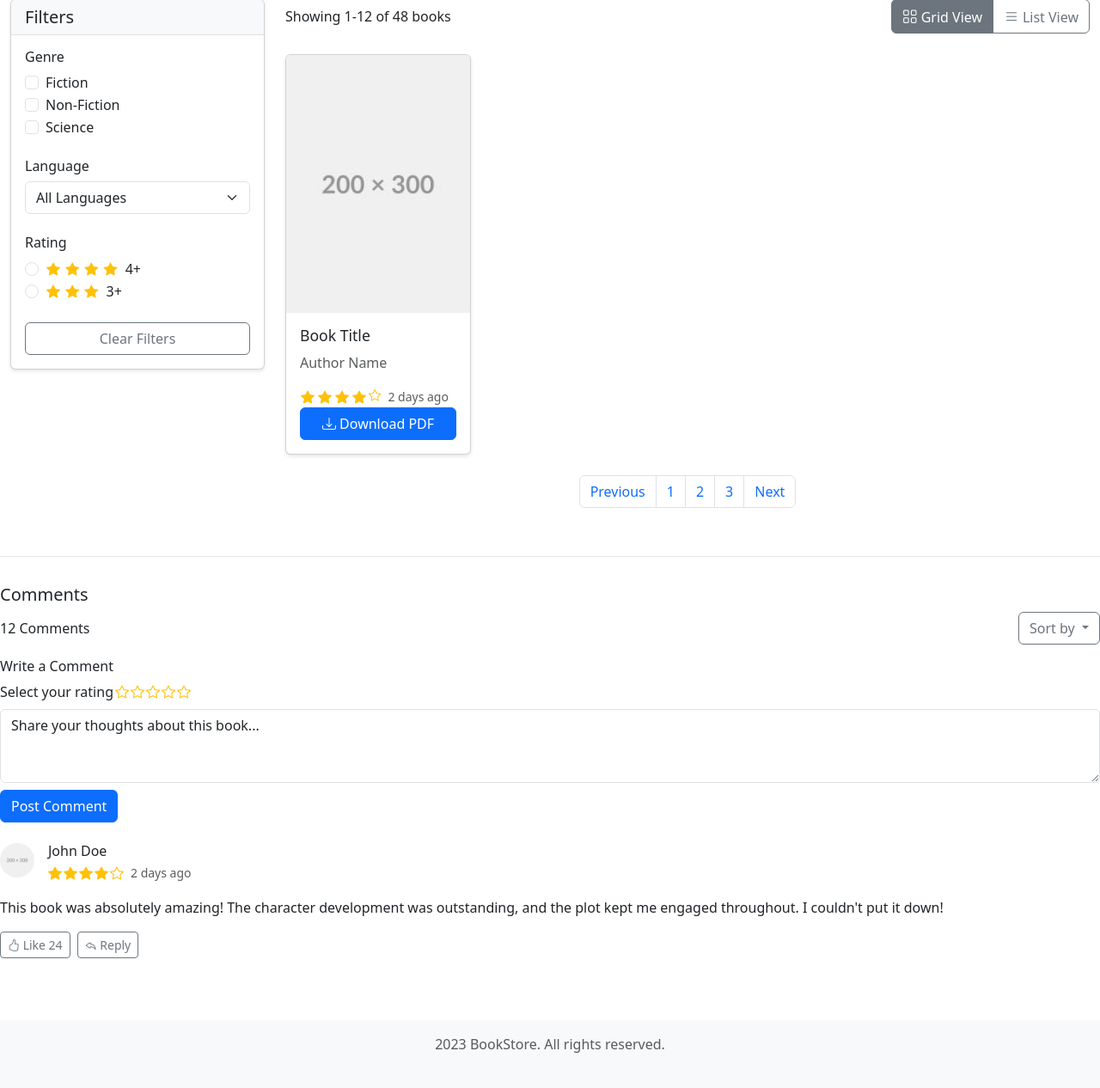
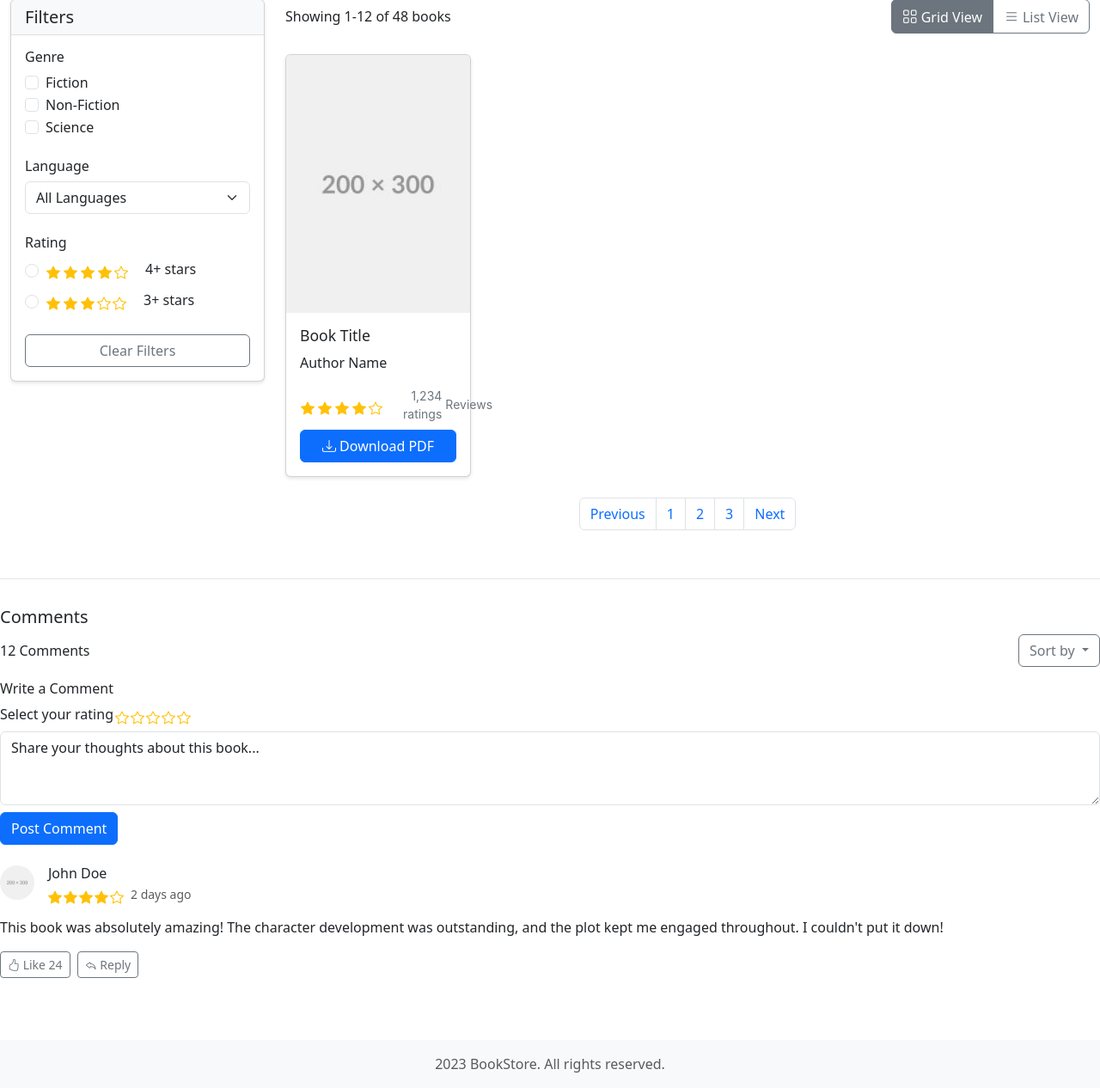
Before and after one commit to salehelsayed/bookstore, a Flask app: page / in a window 1280 px wide. Shown: the part 135-1401 px from the top of the page at 86% size. Before the commit the page ends 1360 px from the top, so only its background shows below. Run offline with Flask 3, Linux system fonts and the light colour scheme; some libraries are stand-ins or nearby versions.

Commit message:
more fixes

```diff
--- a/assets/css/styles.css
+++ b/assets/css/styles.css
@@ -72,20 +72,123 @@ body {
     font-size: 0.9rem;
 }
 
-/* Book Card Rating Styles */
-.book-card .rating {
-    display: inline-flex !important;
-    gap: 2px;
-    direction: ltr;
+/* Rating container and alignment */
+.rating-container {
+    display: flex;
+    align-items: center;
+    gap: 8px;
+    margin: 8px 0;
 }
 
-.book-card .rating .bi {
-    font-size: 0.9rem;
+.rating {
+    display: inline-flex !important;
+    direction: ltr;
+    align-items: center;
 }
 
+.rating-text {
+    color: #6c757d;
+    font-size: 0.875rem;
+    display: flex;
+    align-items: center;
+    gap: 4px;
+    margin-left: 8px;
+}
+
+/* Star icons */
+.rating .bi {
+    font-size: 1rem;
+    width: 1em;
+    height: 1em;
+}
+
+/* RTL specific styles */
+[dir="rtl"] .rating-container {
+    flex-direction: row-reverse;
+    justify-content: flex-start;
+}
+
+[dir="rtl"] .rating {
+    order: 2;
+    margin-right: auto;
+}
+
+[dir="rtl"] .rating-text {
+    order: 1;
+    margin-left: 0;
+    margin-right: 8px;
+}
+
+/* Font families */
+[dir="rtl"] .rating-count,
+[dir="rtl"] .rating-label {
+    font-family: 'Noto Sans Arabic', sans-serif;
+}
+
+[dir="ltr"] .rating-count,
+[dir="ltr"] .rating-label {
+    font-family: -apple-system, BlinkMacSystemFont, "Segoe UI", Roboto, "Helvetica Neue", Arial, sans-serif;
+}
+
+/* RTL-specific styles */
+[dir="rtl"] .card-body {
+    text-align: right;
+}
+
+[dir="rtl"] .card-title,
+[dir="rtl"] .card-text,
+[dir="rtl"] .author-name,
+[dir="rtl"] .rating-text {
+    text-align: right;
+    direction: rtl;
+    width: 100%;
+    display: block;
+}
+
+[dir="rtl"] .rating-container {
+    flex-direction: row-reverse;
+    justify-content: flex-start;
+}
+
+[dir="rtl"] .rating {
+    order: 2;
+    margin-right: auto;
+}
+
+[dir="rtl"] .rating-text {
+    order: 1;
+    flex-direction: row;
+}
+
+[dir="rtl"] .rating {
+    margin: 0;
+}
+
+[dir="rtl"] .rating .bi + .bi {
+    margin-left: 0;
+    margin-right: 2px;
+}
+
+[dir="rtl"] .rating-number {
+    font-family: 'Noto Sans Arabic', sans-serif;
+}
+
+/* RTL-specific styles */
 [dir="rtl"] .book-card .d-flex.align-items-center {
-    display: flex !important;
     flex-direction: row-reverse;
+    justify-content: flex-end;
+}
+
+[dir="rtl"] .book-card .text-muted {
+    display: flex;
+    align-items: center;
+    gap: 4px;
+    flex-direction: row-reverse;
+}
+
+[dir="rtl"] .book-card .me-2 {
+    margin-left: 0 !important;
+    margin-right: 0 !important;
 }
 
 [dir="rtl"] .book-card .rating {
@@ -475,8 +578,120 @@ main {
     gap: 4px;
 }
 
+/* Filter Rating Styles */
+.rating-filter .form-check {
+    position: relative;
+    margin-bottom: 0.5rem;
+    min-height: 24px;
+    padding-left: 1.5rem;
+}
+
+.rating-filter .form-check-input {
+    position: absolute;
+    left: 0;
+    top: 50%;
+    transform: translateY(-50%);
+    margin: 0;
+}
+
+.rating-filter .form-check-label {
+    display: inline-flex;
+    align-items: center;
+    gap: 8px;
+    min-height: 24px;
+    margin: 0;
+    cursor: pointer;
+}
+
+.rating-filter .rating-container {
+    margin: 0;
+    display: inline-flex;
+    align-items: center;
+}
+
+.rating-filter .rating {
+    display: inline-flex;
+    align-items: center;
+}
+
+.rating-filter span[data-translate] {
+    display: inline-block;
+    vertical-align: middle;
+}
+
+/* RTL specific styles for filter ratings */
+[dir="rtl"] .rating-filter .form-check {
+    padding-left: 0;
+    padding-right: 1.5rem;
+}
+
+[dir="rtl"] .rating-filter .form-check-input {
+    left: auto;
+    right: 0;
+}
+
+[dir="rtl"] .rating-filter .form-check-label {
+    flex-direction: row-reverse;
+}
+
+[dir="rtl"] .rating-filter .rating-container {
+    flex-direction: row-reverse;
+}
+
 /* Footer Styles */
 .footer {
     margin-top: auto;
     background-color: var(--background-color);
 }
+
+/* Ensure text is visible */
+.text-warning {
+    color: #ffc107 !important;
+}
+
+[dir="rtl"] .card-text {
+    margin-bottom: 0.5rem;
+}
+
+/* Review Count Styles */
+.review-count {
+    font-family: -apple-system, BlinkMacSystemFont, "Segoe UI", Roboto, "Helvetica Neue", Arial, sans-serif;
+}
+
+[dir="rtl"] .review-count {
+    font-family: 'Noto Sans Arabic', sans-serif;
+}
+
+/* Ensure the number stays LTR even in RTL mode */
+.review-count {
+    unicode-bidi: embed;
+    direction: ltr;
+    display: inline-block;
+}
+
+.rating-count {
+    font-family: 'Noto Sans Arabic', sans-serif;
+    direction: rtl;
+    display: inline-block;
+}
+
+.rating-label {
+    font-family: 'Noto Sans Arabic', sans-serif;
+    direction: rtl;
+    display: inline-block;
+}
+
+[dir="rtl"] .rating-container {
+    flex-direction: row-reverse;
+    justify-content: flex-start;
+}
+
+[dir="rtl"] .rating {
+    order: 2;
+    margin-right: auto;
+}
+
+[dir="rtl"] .rating-text {
+    order: 1;
+    flex-direction: row;
+}
--- a/assets/js/main.js
+++ b/assets/js/main.js
@@ -26,13 +26,21 @@ let translations = {};
 // Function to load translations for current page
 async function loadTranslations(language) {
     try {
-        // Load core translations first
-        const coreModule = await import(`./translations/core/${language}.js`)
+        // Load main translations first
+        const mainModule = await import(`./translations/${language}.js`)
             .catch(error => {
-                console.error('Failed to load core translations:', error);
-                throw new Error('Core translations are required');
+                console.error('Failed to load main translations:', error);
+                throw new Error('Main translations are required');
             });
-        translations = { ...coreModule[language] };
+        translations = { ...mainModule[language] };
+
+        // Load core translations if available
+        try {
+            const coreModule = await import(`./translations/core/${language}.js`);
+            translations = { ...translations, ...coreModule[language] };
+        } catch (error) {
+            console.warn('Failed to load core translations:', error);
+        }
 
         // Load category translations if on category page
         if (window.location.pathname === '/' || window.location.pathname.includes('index.html')) {
@@ -139,6 +147,129 @@ async function changeLanguage(language) {
     }
 }
 
+// Function to create star rating HTML
+function createStarRating(rating, showNumber = true, maxStars = 5) {
+    // Round to nearest half
+    const roundedRating = Math.round(rating * 2) / 2;
+
+    const container = document.createElement('div');
+    container.className = 'rating-container';
+
+    // Create stars container
+    const starsContainer = document.createElement('div');
+    starsContainer.className = 'rating';
+
+    // Add stars
+    for (let i = 1; i <= maxStars; i++) {
+        const star = document.createElement('i');
+        if (i <= roundedRating) {
+            star.className = 'bi bi-star-fill text-warning';
+        } else if (i - 0.5 === roundedRating) {
+            star.className = 'bi bi-star-half text-warning';
+        } else {
+            star.className = 'bi bi-star text-warning';
+        }
+        starsContainer.appendChild(star);
+    }
+
+    container.appendChild(starsContainer);
+
+    // Add rating count
+    if (showNumber) {
+        const ratingText = document.createElement('div');
+        ratingText.className = 'rating-text';
+
+        const ratingCount = document.createElement('span');
+        ratingCount.className = 'rating-count';
+        ratingCount.setAttribute('data-translate', 'ratingCount');
+
+        const ratingLabel = document.createElement('span');
+        ratingLabel.className = 'rating-label';
+        ratingLabel.setAttribute('data-translate', 'ratings');
+
+        ratingText.appendChild(ratingCount);
+        ratingText.appendChild(document.createTextNode(' '));
+        ratingText.appendChild(ratingLabel);
+
+        container.appendChild(ratingText);
+    }
+
+    return container;
+}
+
+// Function to create filter ratings
+function createFilterRatings() {
+    const ratingFilter = document.querySelector('.rating-filter');
+    if (!ratingFilter) return;
+
+    // Clear existing content
+    ratingFilter.innerHTML = '';
+
+    // Create 4+ stars rating
+    const rating4Div = document.createElement('div');
+    rating4Div.className = 'form-check';
+
+    const input4 = document.createElement('input');
+    input4.className = 'form-check-input';
+    input4.type = 'radio';
+    input4.name = 'rating';
+    input4.id = 'rating4';
+
+    const label4 = document.createElement('label');
+    label4.className = 'form-check-label';
+    label4.htmlFor = 'rating4';
+
+    const stars4 = createStarRating(4, false);
+    const text4 = document.createElement('span');
+    text4.setAttribute('data-translate', 'fourPlus');
+
+    rating4Div.appendChild(input4);
+    label4.appendChild(stars4);
+    label4.appendChild(text4);
+    rating4Div.appendChild(label4);
+
+    // Create 3+ stars rating
+    const rating3Div = document.createElement('div');
+    rating3Div.className = 'form-check';
+
+    const input3 = document.createElement('input');
+    input3.className = 'form-check-input';
+    input3.type = 'radio';
+    input3.name = 'rating';
+    input3.id = 'rating3';
+
+    const label3 = document.createElement('label');
+    label3.className = 'form-check-label';
+    label3.htmlFor = 'rating3';
+
+    const stars3 = createStarRating(3, false);
+    const text3 = document.createElement('span');
+    text3.setAttribute('data-translate', 'threePlus');
+
+    rating3Div.appendChild(input3);
+    label3.appendChild(stars3);
+    label3.appendChild(text3);
+    rating3Div.appendChild(label3);
+
+    // Add to filter container
+    ratingFilter.appendChild(rating4Div);
+    ratingFilter.appendChild(rating3Div);
+}
+
+// Update this function to handle translations
+function updateBookCardRatings() {
+    document.querySelectorAll('.book-card').forEach(card => {
+        const rating = parseFloat(card.dataset.rating) || 4; // Default to 4 if not set
+        const ratingContainer = card.querySelector('.rating-container');
+        if (ratingContainer) {
+            const newRating = createStarRating(rating);
+            ratingContainer.replaceWith(newRating);
+        }
+    });
+    // Update translations after replacing ratings
+    applyTranslations();
+}
+
 // Initialize translations
 document.addEventListener('DOMContentLoaded', async () => {
     console.log('DOM fully loaded and parsed');
@@ -173,6 +304,16 @@ document.addEventListener('DOMContentLoaded', async () => {
         console.error('Language selector not found');
     }
 
+    // Initialize ratings
+    createFilterRatings();
+    updateBookCardRatings();
+
+    // Update ratings when language changes
+    window.addEventListener('languageChanged', () => {
+        createFilterRatings();
+        updateBookCardRatings();
+    });
+
     // Add image loading handlers
     const bookImages = document.querySelectorAll('.book-card img');
     bookImages.forEach(img => {
--- a/assets/js/translations/en.js
+++ b/assets/js/translations/en.js
@@ -26,6 +26,8 @@ export const en = {
     gridView: 'Grid View',
     listView: 'List View',
     rating: 'Rating',
+    fourPlus: '4+ stars',
+    threePlus: '3+ stars',
 
     // Book Details
     bookTitle: 'The Great Adventure',
@@ -54,10 +56,15 @@ export const en = {
     ratingHint: 'Click for full stars, click between stars for half ratings',
     clickToRate: 'Click to Rate',
     by: 'By',
-    ratings: 'ratings',
-    ratingCount: '1,234',
+    ratings: 'Reviews',
+    ratingCount: '1,234 ratings',
+    reviewCount: '125 Reviews',
     aboutAuthor: 'About the Author',
     authorBio: 'John Smith is an award-winning author.',
+
+    // Book Card
+    bookTitle: 'Book Title',
+    authorName: 'Author Name',
 
     // Comments Section
     comments: 'Comments',
--- a/index.html
+++ b/index.html
@@ -204,26 +204,26 @@
                 <div class="row g-4" id="books-grid">
                     <!-- Sample Book Card -->
                     <div class="col-xl-3 col-lg-4 col-md-6">
-                        <div class="card h-100 book-card">
+                        <div class="card h-100 book-card" data-rating="4">
                             <img src="./assets/images/placeholder.jpg" class="card-img-top" alt="Book Cover">
                             <div class="card-body">
-                                <h5 class="card-title" data-translate="bookTitle">Book Title</h5>
-                                <p class="card-text text-muted" data-translate="authorName">Author Name</p>
-                                <div class="d-flex align-items-center">
-                                    <div class="rating d-inline-block me-2">
+                                <h5 class="card-title" data-translate="bookTitle">عنوان الكتاب</h5>
+                                <p class="card-text author-name" data-translate="authorName">اسم المؤلف</p>
+                                <div class="d-flex align-items-center rating-container">
+                                    <div class="rating">
                                         <i class="bi bi-star-fill text-warning"></i>
                                         <i class="bi bi-star-fill text-warning"></i>
                                         <i class="bi bi-star-fill text-warning"></i>
                                         <i class="bi bi-star-fill text-warning"></i>
                                         <i class="bi bi-star text-warning"></i>
                                     </div>
-                                    <small class="text-muted">
-                                        <span>2</span>
-                                        <span data-translate="daysAgo">days ago</span>
+                                    <small class="text-muted rating-text">
+                                        <span class="rating-number">2</span>
+                                        <span class="rating-time" data-translate="daysAgo">days ago</span>
                                     </small>
                                 </div>
                                 <button class="btn btn-primary w-100" data-translate="downloadPdf">
-                                    <i class="bi bi-download"></i> Download PDF
+                                    <i class="bi bi-download"></i> تحميل PDF
                                 </button>
                             </div>
                         </div>
```
Also changed, not shown: assets/js/translations/ar.js (+5 -4 lines), docs/ratings.md (added, +113 -0 lines).
